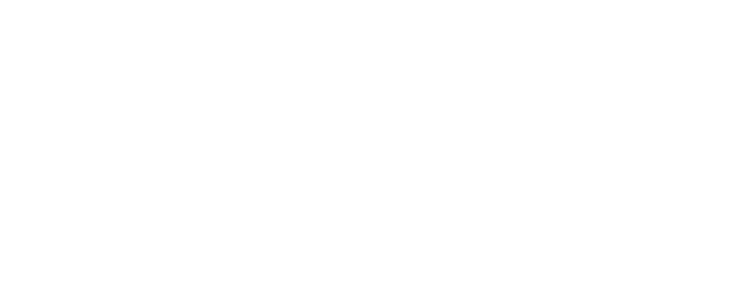
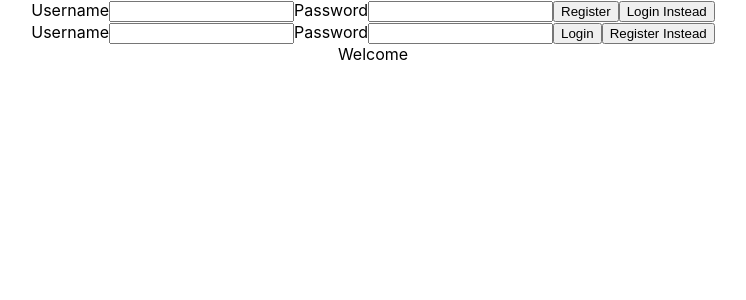
Before and after one commit to EJLugo/exquisite-chronicle, a React (Create React App) app in the folder client/: page / in a window 1280 px wide. Shown: the top 300 px of the page, without its empty margins (267-1013 px from the left). Built offline with nearby package versions, Linux system fonts and the light colour scheme.

Commit message:
created components: register form and login form

```diff
--- a/client/src/App.js
+++ b/client/src/App.js
@@ -1,12 +1,58 @@
 import React, { Component } from 'react';
-import logo from './logo.svg';
 import './App.css';
+import axios from 'axios';
+import RegisterForm from './components/RegisterForm';
+import LoginForm from './components/LoginForm';
+import Welcome from './components/Welcome';
 
 class App extends Component {
+  constructor(props) {
+    super(props);
+
+    this.state = {
+      currentUser: null,
+      formData: {
+        username: '',
+        password: ''
+      },
+      userView: 'register',
+      loggedIn: false,
+      token: null,
+
+    };
+
+  }
+
+  swapUserForm(){
+    this.setState(prevState => {
+      let view;
+      if(prevState.userView === 'register'){
+        view = 'login';
+      }else{
+        view = 'register';
+      }
+      return {
+        userView: view
+      }
+    });
+  }
+
+  handleChange(event) {
+    const { name, value } = event.target;
+    this.setState(prevState => ({
+      formData: {
+        ...prevState.formData,
+        [name]: value
+      }
+    }));
+  }
+
   render() {
     return (
       <div className="App">
-
+        <RegisterForm />
+        <LoginForm />
+        <Welcome />
       </div>
     );
   }
--- /dev/null
+++ b/client/src/components/LoginForm.js
@@ -0,0 +1,39 @@
+import React from 'react';
+
+export default (props) => (
+  <form
+    className='register-form'
+    // onSubmit={props.handleSubmit}
+    >
+
+    <label htmlFor="username">Username</label>
+
+    <input
+      type='text'
+      id='username'
+      name='username'
+      // onChange={props.handleChange}
+      // value={props.username}
+    />
+
+    <label htmlFor="password">Password</label>
+
+    <input
+      type="text"
+      id="password"
+      name="password"
+      // onChange={props.handleChange}
+      // value={props.password}
+    />
+
+    <input
+      type="submit"
+      value="Login"
+    />
+
+    <button
+      // onClick={props.swapUserForm}
+      >Register Instead</button>
+
+  </form>
+)
--- /dev/null
+++ b/client/src/components/RegisterForm.js
@@ -0,0 +1,31 @@
+import React from 'react';
+
+export default (props) => (
+  <form
+    className="register-form"
+    // onSubmit={props.handleSubmit}
+    >
+    <label htmlFor="username">Username</label>
+    <input
+      type="text"
+      id="username"
+      name="username"
+      // onChange={props.handleChange}
+      // value={props.username}
+    />
+    <label htmlFor="password">Password</label>
+    <input
+      type="password"
+      id="password"
+      name="password"
+      // onChange={props.handleChange}
+      // value={props.password}
+    />
+
+
+    <input type="submit" value="Register" />
+    <button
+      // onClick={props.swapUserForm}
+      >Login Instead</button>
+  </form>
+)
--- /dev/null
+++ b/client/src/components/Welcome.js
@@ -0,0 +1,7 @@
+import React from 'react';
+
+export default (props) => (
+  <div>
+    Welcome
+  </div>
+)
```
Also changed, not shown: client/src/logo.svg (deleted).
